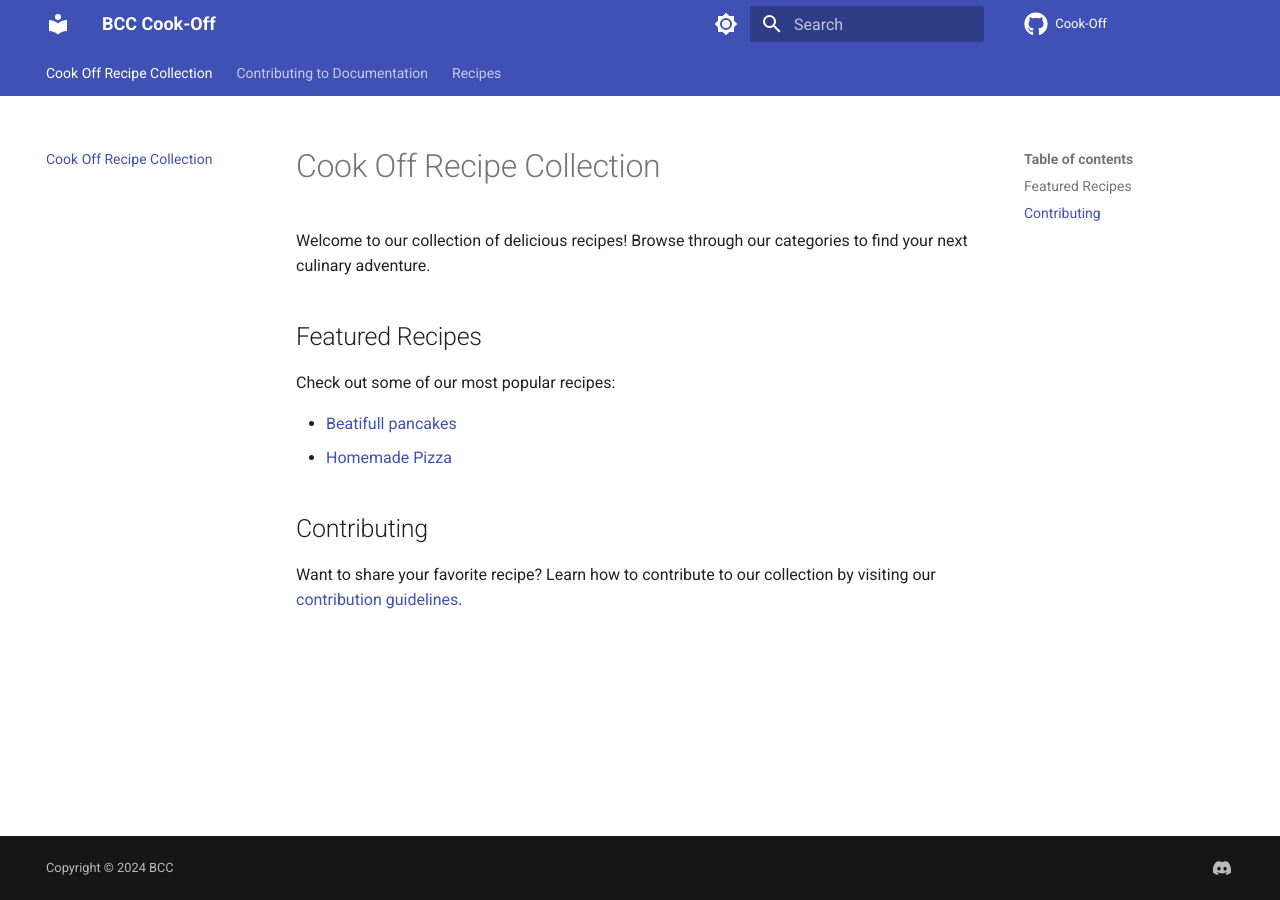
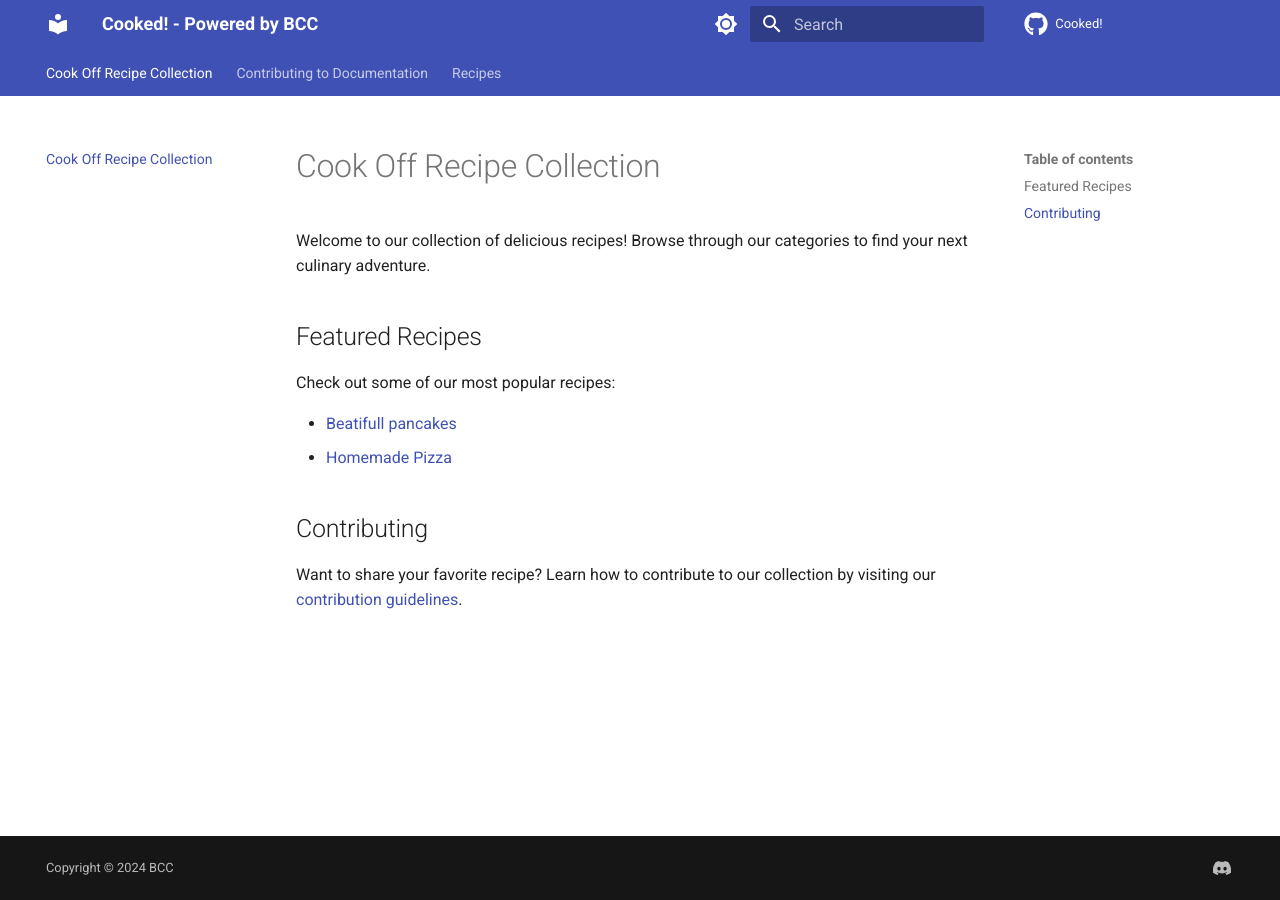
Before and after one commit to BedrockCommands/Cook-Off-Docs, an MkDocs documentation site: the page built from docs/docs/index.md, in a window 1280 px wide. Built offline with MkDocs 1.6.1 and Material for MkDocs 9.7.7, drawn with Linux system fonts in a browser that asks for light colours; comment, search, counter and statistics services are not loaded.

Commit message:
Update mkdocs.yml

```diff
--- a/docs/mkdocs.yml
+++ b/docs/mkdocs.yml
@@ -1,7 +1,7 @@
-site_name: BCC Cook-Off
-site_url: https://bedrockcommands.github.io/Cook-Off/
-repo_url: "https://github.com/BedrockCommands/Cook-Off"
-repo_name: "Cook-Off"
+site_name: Cooked! - Powered by BCC
+site_url: https://bedrockcommands.github.io/Cooked/
+repo_url: "https://github.com/BedrockCommands/Cooked"
+repo_name: "Cooked!"
 
 copyright: Copyright &copy; 2024 BCC
 extra:
```
